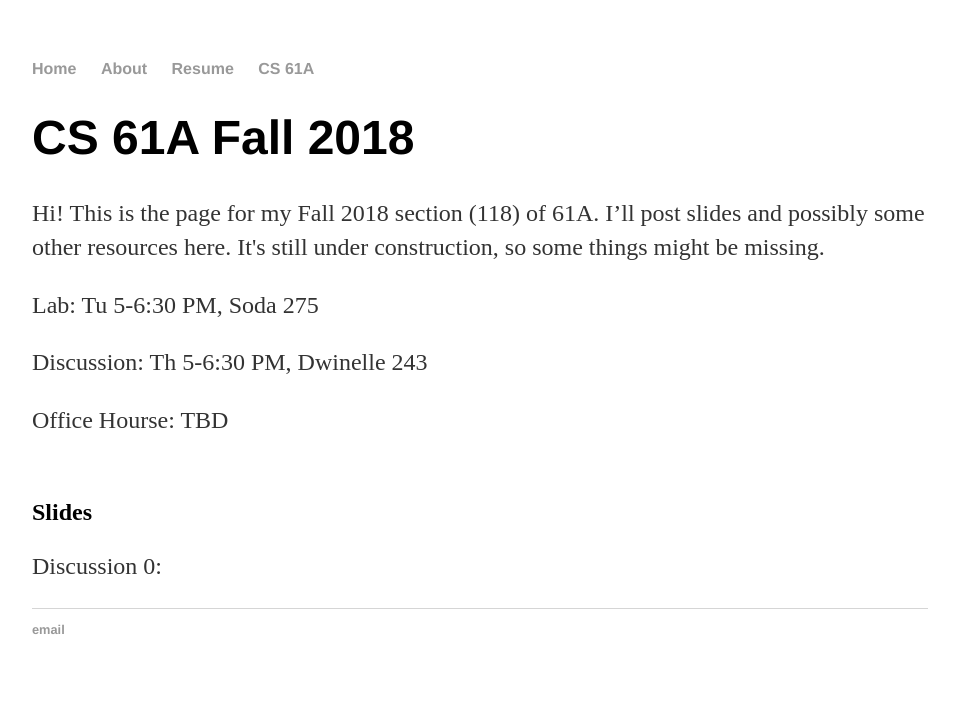
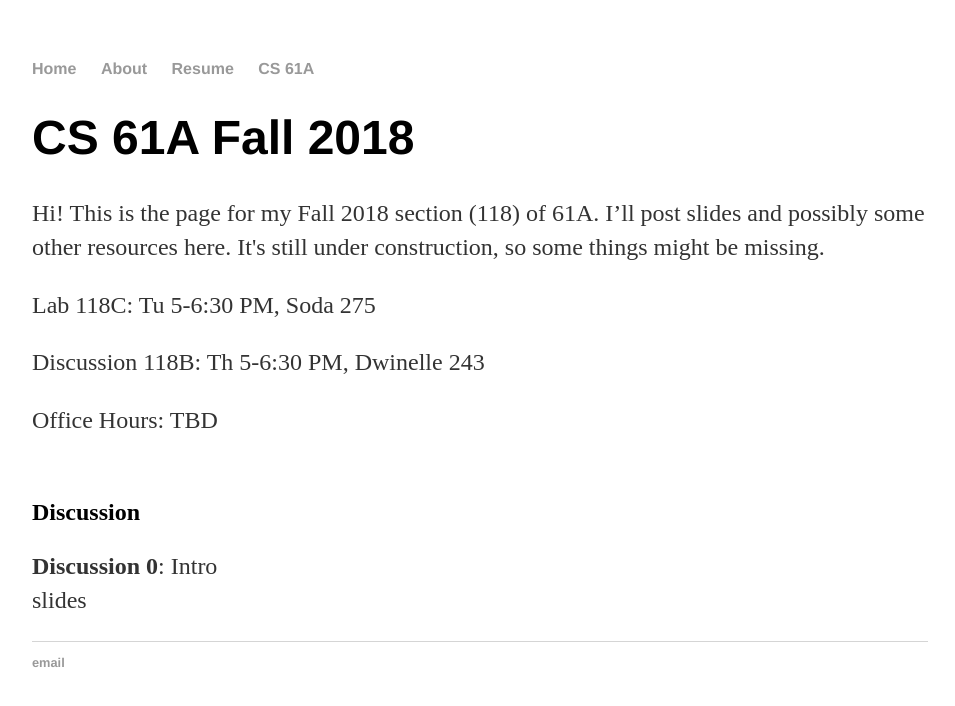
Before and after one commit to charleshong3/charleshong3.github.io, a Jekyll site: the page built from 61a/index.html, in a window 1280 px wide. Shown: the top 706 px of the page, without its empty margins (160-1115 px from the left). Built offline with Jekyll 4.4.1, drawn with Linux system fonts in a browser that asks for light colours.

Commit message:
changed discussion section

```diff
--- a/61a/index.html
+++ b/61a/index.html
@@ -7,16 +7,17 @@ title: CS 61A Fall 2018
         Hi! This is the page for my Fall 2018 section (118) of 61A. I’ll post slides and possibly some other resources here. It's still under construction, so some things might be missing.
     </p>
     <p>
-        Lab: Tu 5-6:30 PM, Soda 275
+        Lab 118C: Tu 5-6:30 PM, Soda 275
     </p>
     <p>
-        Discussion: Th 5-6:30 PM, Dwinelle 243
+        Discussion 118B: Th 5-6:30 PM, Dwinelle 243
     </p>
     <p>
-        Office Hourse: TBD
+        Office Hours: TBD
     </p>
     <ul><br></ul>
-    <h2>Slides</h2>
+    <h2>Discussion</h2>
     <p>
-        Discussion 0:
+        <b>Discussion 0</b>: Intro <br>
+        slides
     </p>
```
